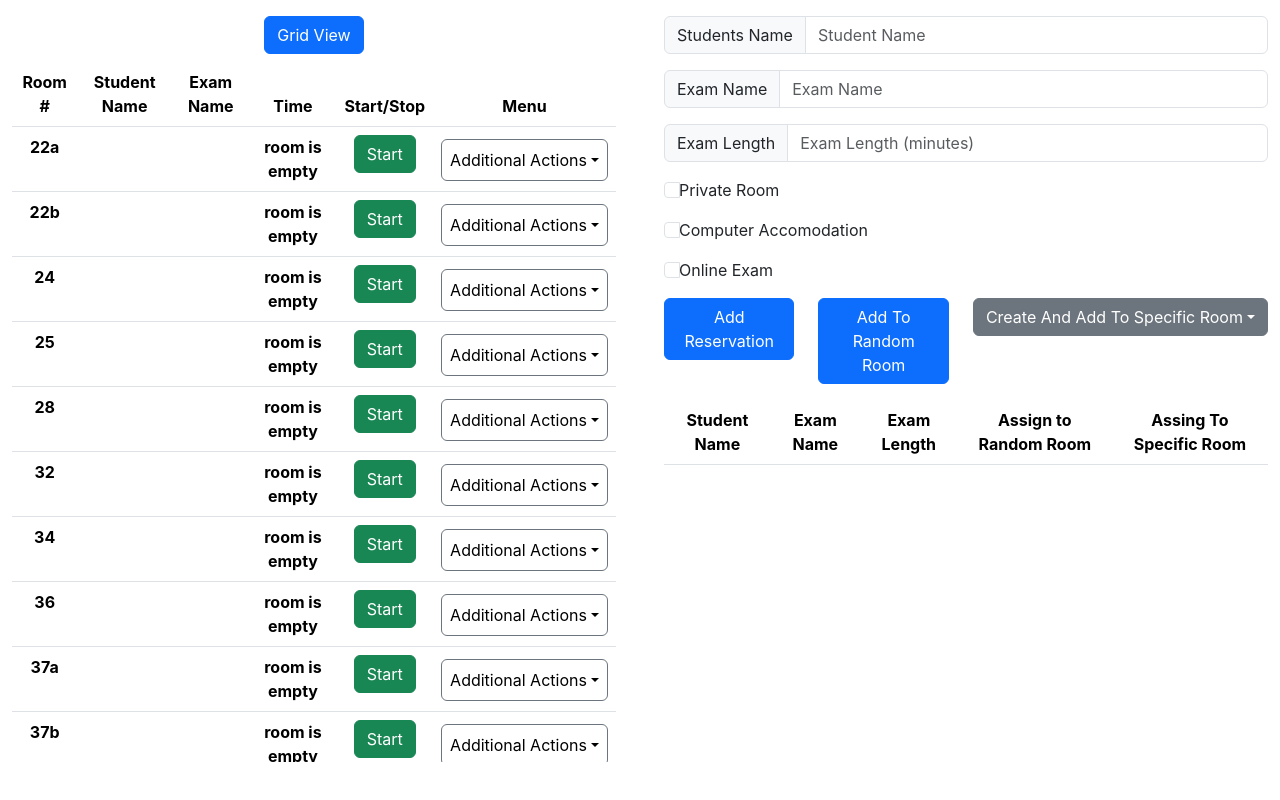
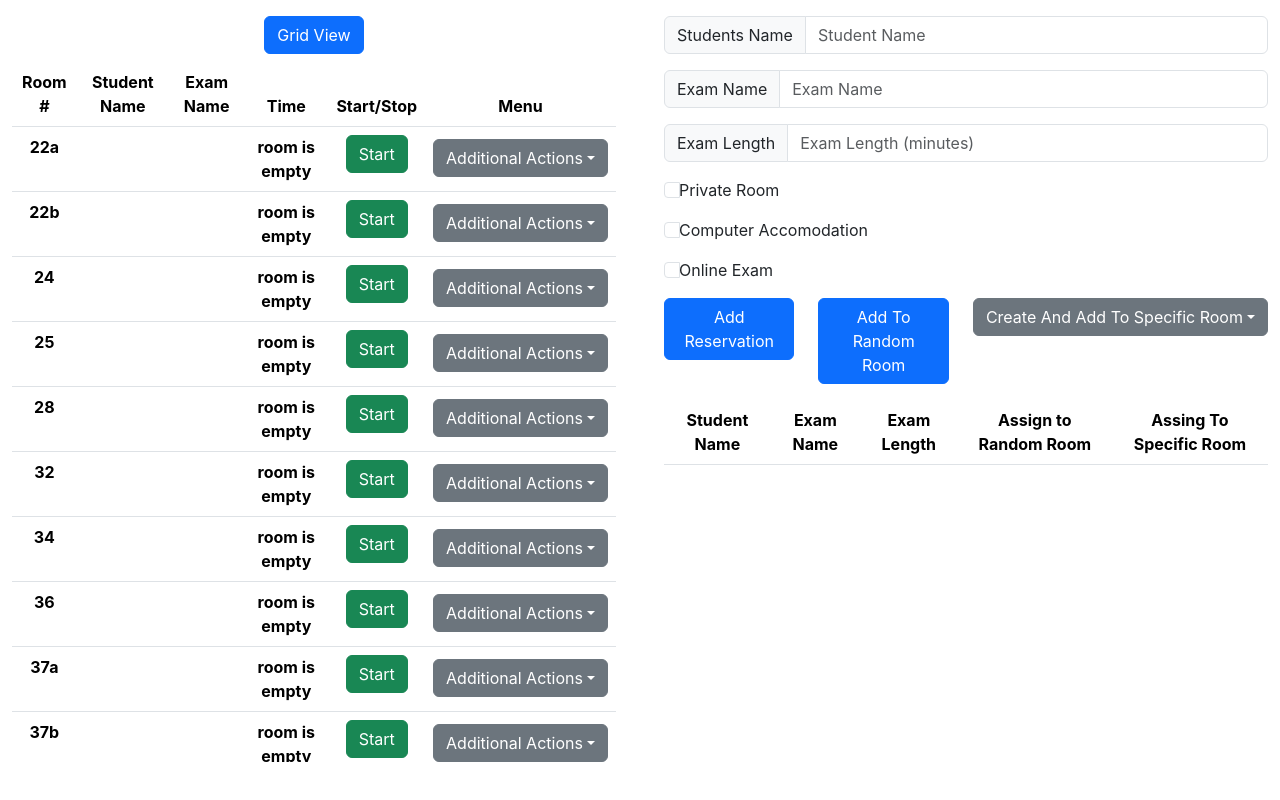
Before and after one commit to samcb234/RoomTimer, a React (Create React App) app in the folder drc-timer/: page / in a window 1280 px wide. Built offline with nearby package versions, Linux system fonts and the light colour scheme.

Commit message:
fixed bug with constantly rendering buttons

```diff
--- a/drc-timer/src/Layout/RoomTable/RoomRow.tsx
+++ b/drc-timer/src/Layout/RoomTable/RoomRow.tsx
@@ -64,6 +64,7 @@ export const RoomRow: React.FC<{ room: Room, moveResToQueue: any, updateAvailabl
             } else {
                 props.room.reservation.startTimer()
             }
+            props.room.runningTimer = !runTimer
             setRunTimer(!runTimer)
         }
 
@@ -91,32 +92,10 @@ export const RoomRow: React.FC<{ room: Room, moveResToQueue: any, updateAvailabl
         }
     }
 
-    const StartStopButton = () => {
-        return (
-            <button className={!runTimer ? "btn btn-success" : "btn btn-danger"} onClick={() => startStopClick()}>{runTimer ? 'Stop' : 'Start'}</button>
-        )
-    }
-
-    const MenuDropDown = () => {
-        return (
-            <div className="dropdown mt-1">
-                <button className="btn btn-secondary dropdown-toggle" type="button" data-bs-toggle="dropdown" aria-expanded="false">
-                    Additional Actions
-                </button>
-                <ul className="dropdown-menu">
-                    <li><a className="dropdown-item" href="#" onClick={() => moveResToQueue()}>Return Exam To Queue</a></li>
-                    <li><a className="dropdown-item" href="#" onClick={() => emptyRoom()}>Finish Exam</a></li>
-                    {/* <li><a className="dropdown-item" href="#">Add Time To Exam (not implemented yet)</a></li> */}
-                    <li><a className="dropdown-item" href="#" onClick={() => changeRoomAvailability()}>{available ? 'Mark Room As Unavailable' : 'Mark Room as Available'}</a></li>
-                </ul>
-            </div>
-        )
-    }
-
     return (
         <>
             {props.useTable ?
-                <tr className={`table${rowColor}`}>
+                <tr className={`table-${rowColor}`}>
                     <th scope="row">
                         {props.room.name}
                     </th>
@@ -136,24 +115,48 @@ export const RoomRow: React.FC<{ room: Room, moveResToQueue: any, updateAvailabl
                         {displayString}
                     </th>
                     <th>
-                        <StartStopButton />
+                        <button className={!runTimer ? "btn btn-success" : "btn btn-danger"} onClick={() => startStopClick()}>{runTimer ? 'Stop' : 'Start'}</button>
+
                     </th>
                     <th>
-                        <MenuDropDown />
+                        <div className="dropdown mt-1">
+                            <button className="btn btn-secondary dropdown-toggle" type="button" data-bs-toggle="dropdown" aria-expanded="false">
+                                Additional Actions
+                            </button>
+                            <ul className="dropdown-menu">
+                                <li><a className="dropdown-item" href="#" onClick={() => moveResToQueue()}>Return Exam To Queue</a></li>
+                                <li><a className="dropdown-item" href="#" onClick={() => emptyRoom()}>Finish Exam</a></li>
+                                {/* <li><a className="dropdown-item" href="#">Add Time To Exam (not implemented yet)</a></li> */}
+                                <li><a className="dropdown-item" href="#" onClick={() => changeRoomAvailability()}>{available ? 'Mark Room As Unavailable' : 'Mark Room as Available'}</a></li>
+                            </ul>
+                        </div>
                     </th>
                 </tr>
                 :
                 <div className="col col-3 mb-2">
                     <div className={`card text-bg-${rowColor}`}>
                         <div className="card-body">
+                            <div>
                                 <h3>{props.room.name}</h3>
                                 <>{props.room.reservation !== null && props.room.reservation !== undefined ?
                                     <h4>{`${props.room.reservation?.name} - ${props.room.reservation?.examName}`}</h4>
                                     :
                                     <></>}</>
                                 <h4>{displayString}</h4>
-                        <StartStopButton />
-                        <MenuDropDown />
+                            </div>
+                            <button className={!runTimer ? "btn btn-success" : "btn btn-danger"} onClick={() => startStopClick()}>{runTimer ? 'Stop' : 'Start'}</button>
+
+                            <div className="dropdown mt-1">
+                                <button className="btn btn-secondary dropdown-toggle" type="button" data-bs-toggle="dropdown" aria-expanded="false">
+                                    Additional Actions
+                                </button>
+                                <ul className="dropdown-menu">
+                                    <li><a className="dropdown-item" href="#" onClick={() => moveResToQueue()}>Return Exam To Queue</a></li>
+                                    <li><a className="dropdown-item" href="#" onClick={() => emptyRoom()}>Finish Exam</a></li>
+                                    {/* <li><a className="dropdown-item" href="#">Add Time To Exam (not implemented yet)</a></li> */}
+                                    <li><a className="dropdown-item" href="#" onClick={() => changeRoomAvailability()}>{available ? 'Mark Room As Unavailable' : 'Mark Room as Available'}</a></li>
+                                </ul>
+                            </div>
                         </div>
                     </div>
                 </div>
```
Lines whose indentation alone changed are shown as unchanged.
